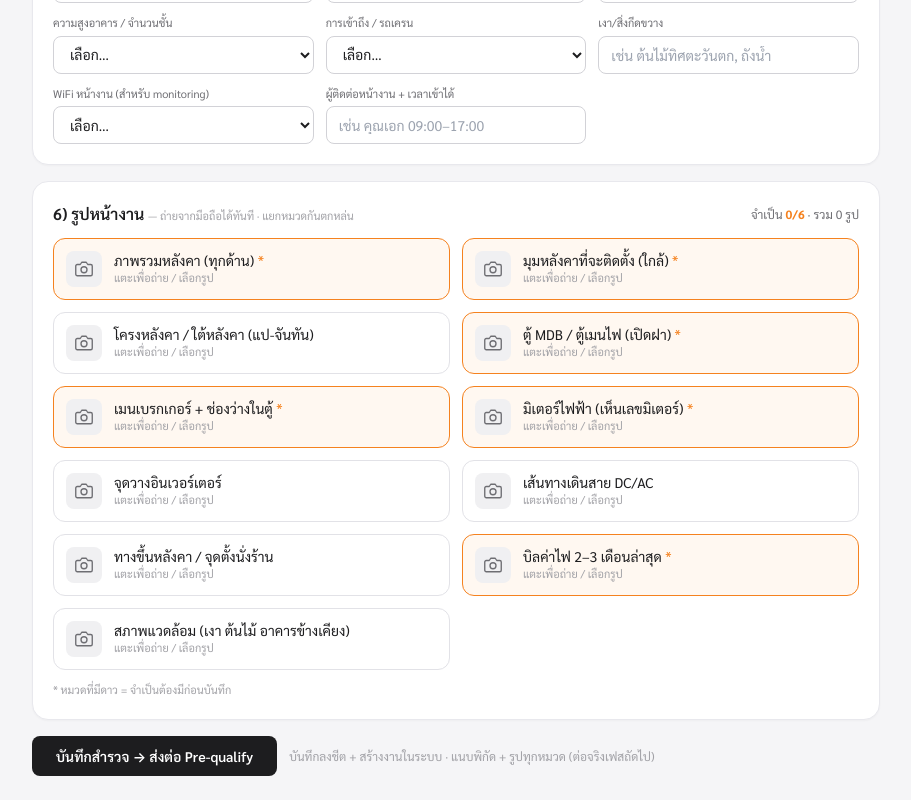
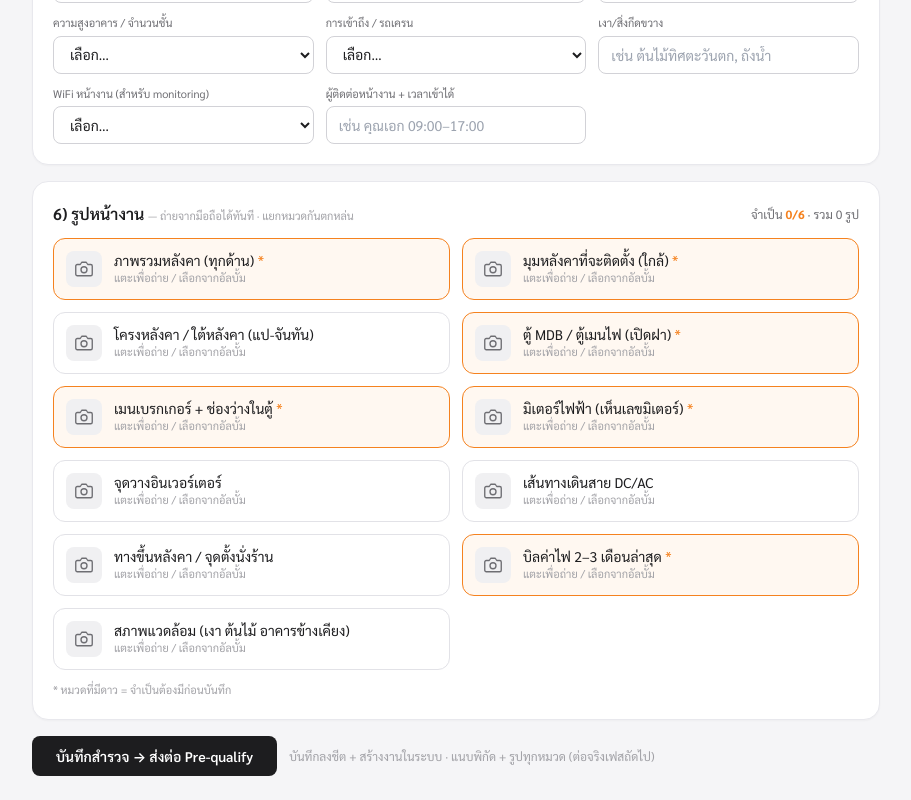
Before and after one commit to MORIZO168/mpower-app, a Next.js app in the folder mpower-app-source-v3/: page /survey in a window 1280 px wide. Shown: the part 1398-2198 px from the top of the page, without its empty margins (304-1215 px from the left). Built offline with nearby package versions, Linux system fonts and the light colour scheme.

Commit message:
Update page.js

```diff
--- a/mpower-app-source-v3/app/survey/page.js
+++ b/mpower-app-source-v3/app/survey/page.js
@@ -197,7 +197,7 @@ export default function SurveyPage() {
             const n = photos[c.k] || 0;
             return (
               <label key={c.k} className={`flex items-center gap-3 rounded-xl border p-3 cursor-pointer transition-colors ${n ? "border-[#1a7d3a] bg-[#f2faf4]" : c.req ? "border-[#F5821F] bg-[#fff8f1]" : "border-[#e2e2e7] bg-white"}`}>
-                <input type="file" accept="image/*" capture="environment" multiple className="hidden" onChange={(e) => onPick(c.k, e.target.files)} />
+                <input type="file" accept="image/*" multiple className="hidden" onChange={(e) => onPick(c.k, e.target.files)} />
                 <span className={`w-9 h-9 rounded-lg flex items-center justify-center shrink-0 ${n ? "bg-[#1a7d3a] text-white" : "bg-[#f0f0f2] text-[#6e6e73]"}`}>
                   {n ? (
                     <svg width="18" height="18" viewBox="0 0 24 24" fill="none" stroke="currentColor" strokeWidth="2.4" strokeLinecap="round" strokeLinejoin="round"><path d="M20 6L9 17l-5-5" /></svg>
@@ -207,7 +207,7 @@ export default function SurveyPage() {
                 </span>
                 <div className="min-w-0">
                   <div className="text-sm text-[#1d1d1f] leading-tight">{c.label} {c.req && <span className="text-[#F5821F]">*</span>}</div>
-                  <div className="text-[11px] text-[#a1a1a6]">{n ? `${n} รูป · แตะเพื่อเพิ่ม` : "แตะเพื่อถ่าย / เลือกรูป"}</div>
+                  <div className="text-[11px] text-[#a1a1a6]">{n ? `${n} รูป · แตะเพื่อเพิ่ม` : "แตะเพื่อถ่าย / เลือกจากอัลบั้ม"}</div>
                 </div>
               </label>
             );
```
